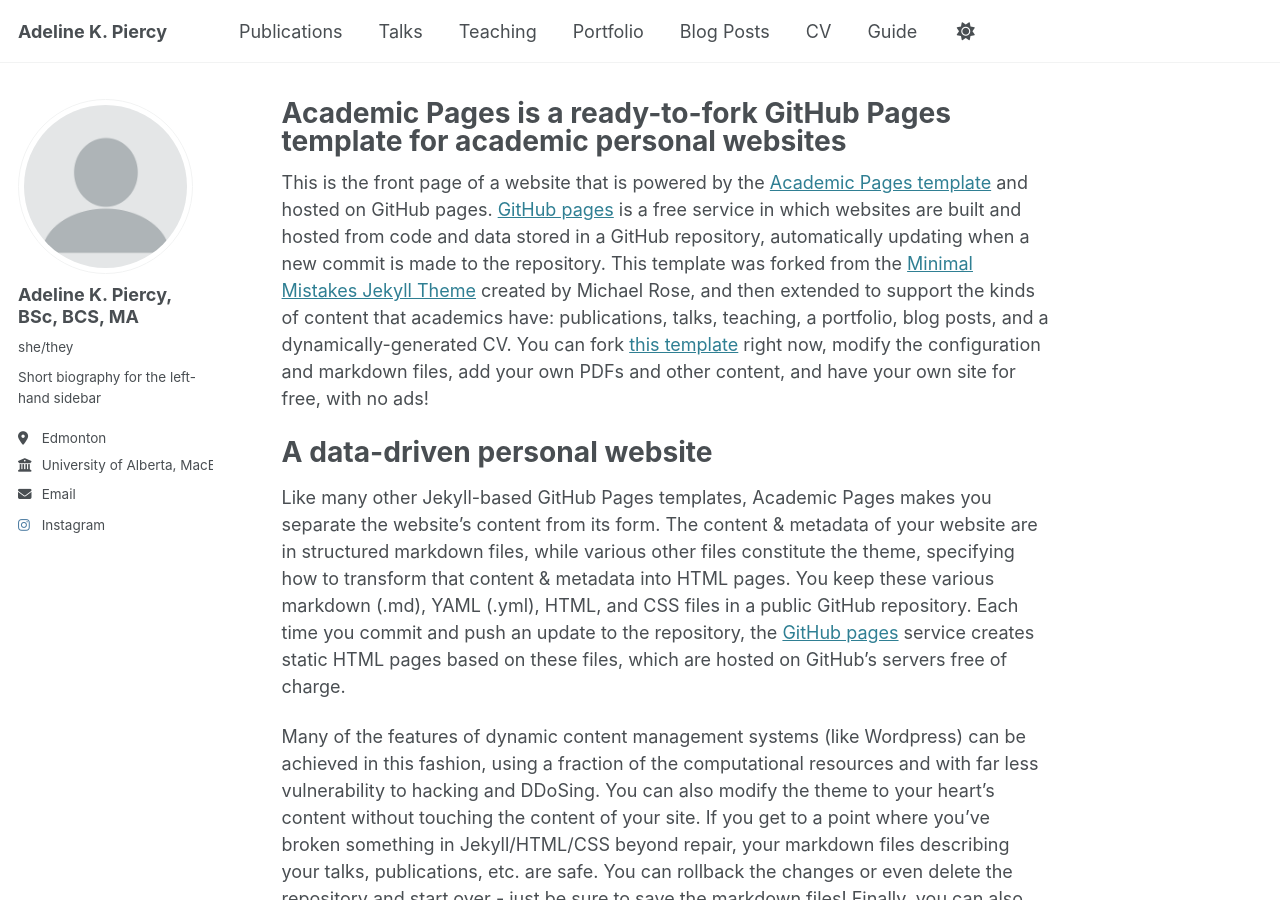
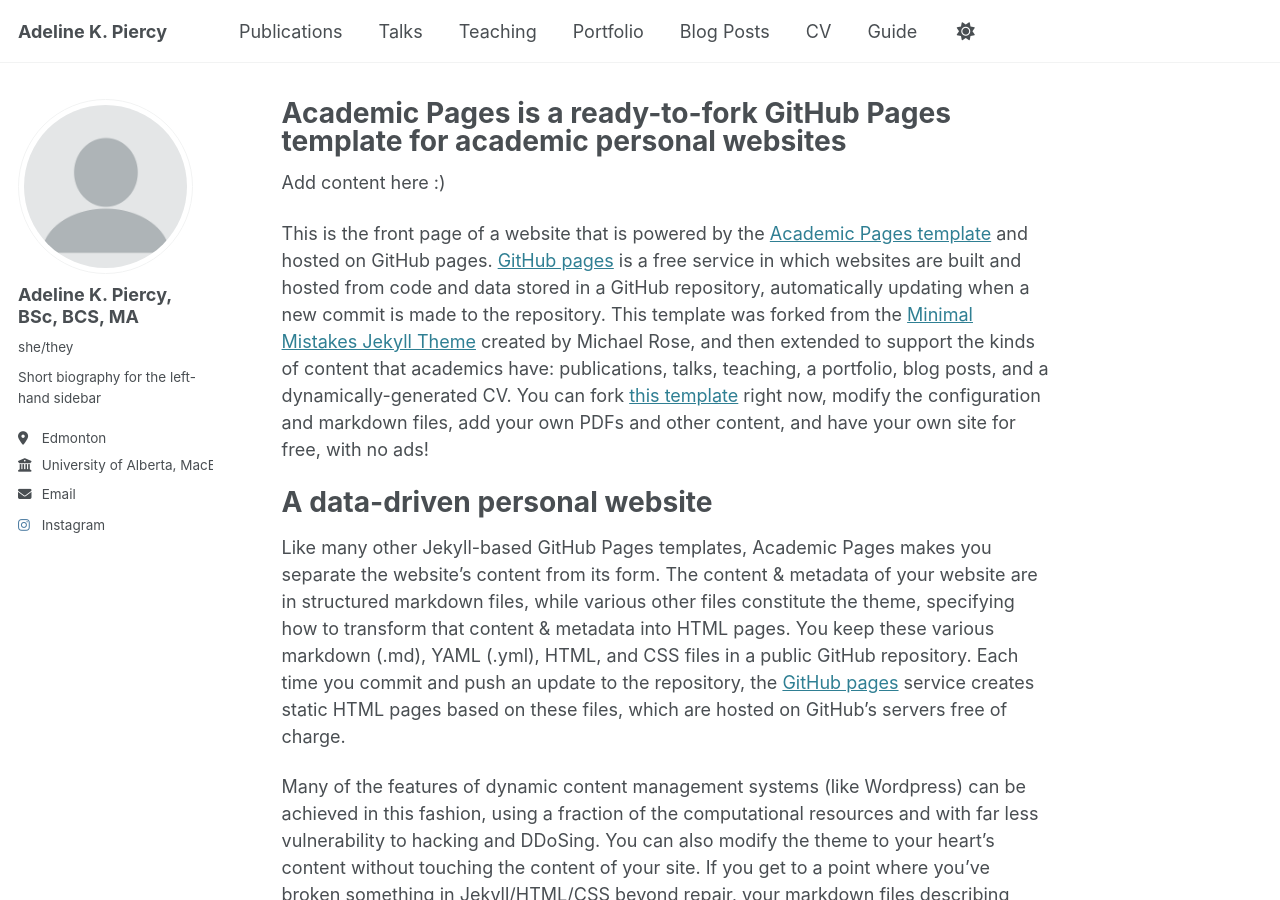
Before and after one commit to akpiercy/me, a Jekyll site: the page built from _pages/about.md, in a window 1280 px wide and 900 px high. Built offline with Jekyll 4.4.1, drawn with Linux system fonts in a browser that asks for light colours.

Commit message:
Update about.md

```diff
--- a/_pages/about.md
+++ b/_pages/about.md
@@ -6,6 +6,9 @@ redirect_from:
   - /about/
   - /about.html
 ---
+
+
+Add content here :)
 
 This is the front page of a website that is powered by the [Academic Pages template](https://github.com/academicpages/academicpages.github.io) and hosted on GitHub pages. [GitHub pages](https://pages.github.com) is a free service in which websites are built and hosted from code and data stored in a GitHub repository, automatically updating when a new commit is made to the repository. This template was forked from the [Minimal Mistakes Jekyll Theme](https://mmistakes.github.io/minimal-mistakes/) created by Michael Rose, and then extended to support the kinds of content that academics have: publications, talks, teaching, a portfolio, blog posts, and a dynamically-generated CV. You can fork [this template](https://github.com/academicpages/academicpages.github.io) right now, modify the configuration and markdown files, add your own PDFs and other content, and have your own site for free, with no ads!
 
```
